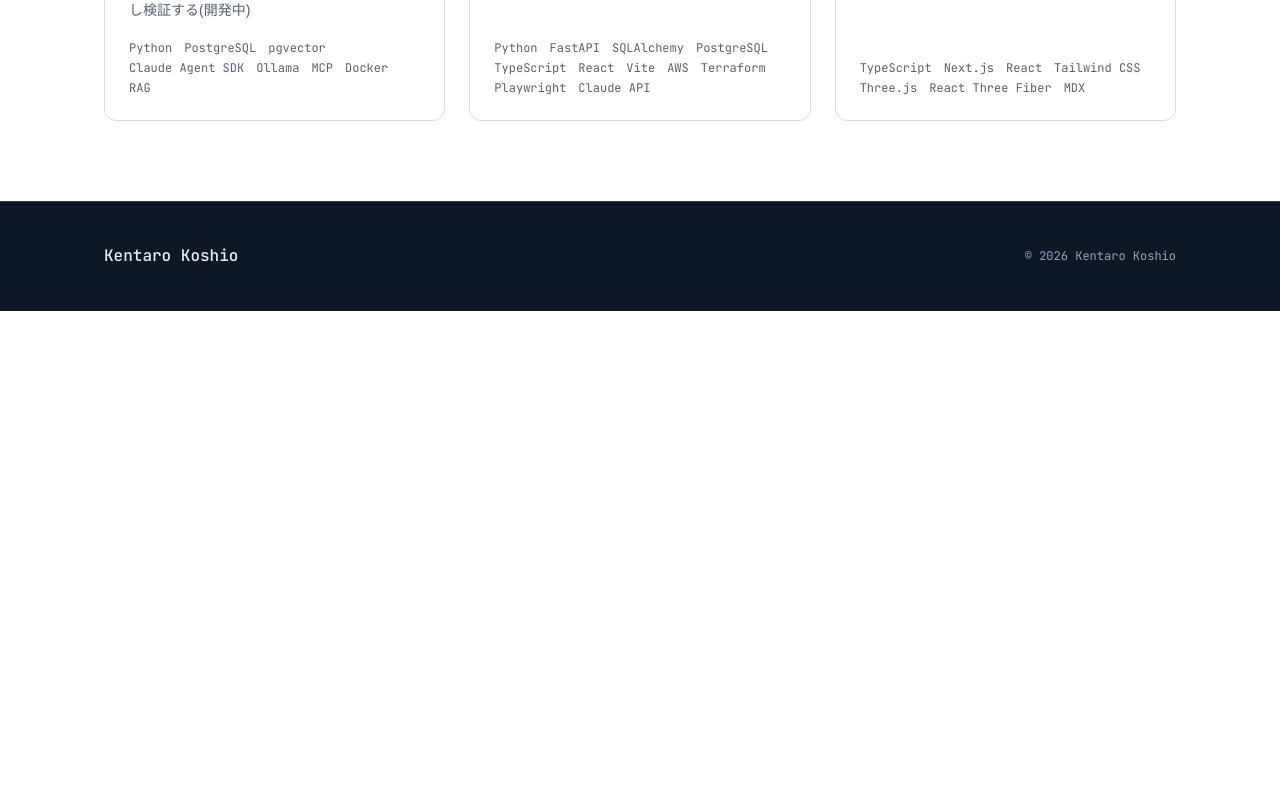
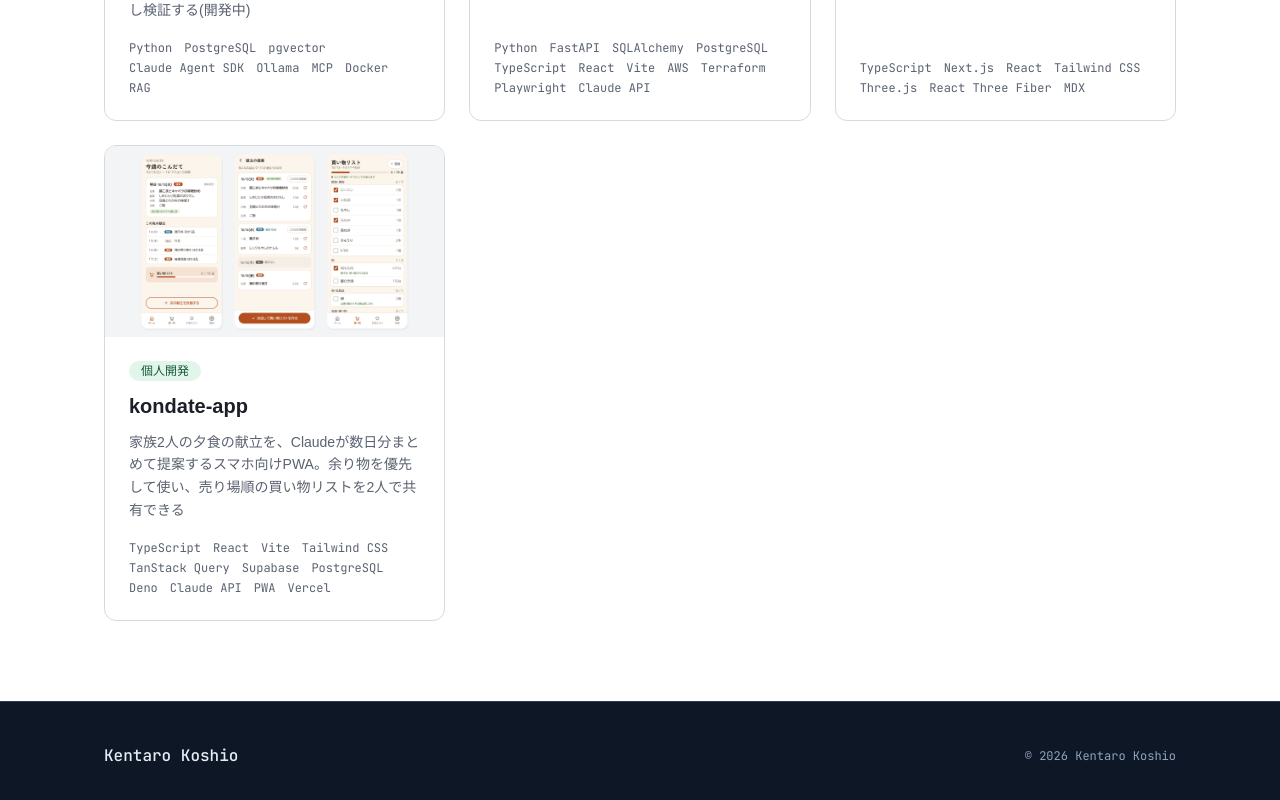
Before and after one commit to koshio123/portfolio, a Next.js app: page /projects in a window 1280 px wide. Shown: the part 1449-2249 px from the top of the page. Before the commit the page ends 1760 px from the top, so only its background shows below. Built offline with nearby package versions, Linux system fonts and the light colour scheme; a web font is replaced by a local one.

Commit message:
Projects: 個人開発に kondate-app を追加

```diff
--- a/content/projects.ts
+++ b/content/projects.ts
@@ -291,6 +291,68 @@ export const projects: Project[] = [
       "MDX",
     ],
   },
+  {
+    slug: "kondate-app",
+    title: "kondate-app",
+    kind: "personal",
+    summary:
+      "家族2人の夕食の献立を、Claudeが数日分まとめて提案するスマホ向けPWA。余り物を優先して使い、売り場順の買い物リストを2人で共有できる",
+    period: "2026.10 – 現在",
+    images: [
+      {
+        src: "/projects/kondate-app/screens.png",
+        alt: "ホーム、献立の提案、買い物リストの3画面のデザイン",
+        caption: "画面デザイン(左から ホーム、献立の提案、買い物リスト)",
+        width: 1600,
+        height: 900,
+      },
+    ],
+    problems: {
+      purpose: [
+        "数日分の夕食の献立を考えるのが負担になっている",
+        "冷蔵庫の余り物を使い切れず、品数の多い買い出しでは店内を行ったり来たりしてしまう",
+      ],
+      technical: [
+        "LLMによる献立生成は応答に時間がかかり、Edge Functionの実行時間の上限(150秒)に近づく",
+        "2人が同じ買い物リストを使い、電波の届かない店内でもチェックできるようにする",
+        "家族全員のアレルギーや苦手な食材を除いた献立を生成する",
+      ],
+    },
+    decisions: [
+      {
+        topic: "献立生成のモデル",
+        options: ["Claude Haiku 5.5", "Claude Sonnet 5.5", "Claude Opus 5.5"],
+        chosen: "Claude Sonnet 5.5",
+        reason: "同じ条件で3モデルを比較し、献立の質はOpusと同等、費用は約6割だったため",
+      },
+      {
+        topic: "生成の方式",
+        options: ["全日分を一括で生成", "2段階で生成"],
+        chosen: "2段階で生成",
+        reason:
+          "全日の献立の概要を先に作り、日ごとの材料と手順を並列で生成する。最大の応答時間が101秒から81秒に縮み、上限に余裕ができたため",
+      },
+      {
+        topic: "フロントエンド",
+        options: ["Next.js", "SvelteKit", "Flutter Web", "React + Vite(PWA)"],
+        chosen: "React + Vite(PWA)",
+        reason: "サーバー側の処理はSupabaseに寄せたので静的なSPAで足り、PWAの設定が最も少ないため",
+      },
+    ],
+    stack: [
+      "TypeScript",
+      "React",
+      "Vite",
+      "Tailwind CSS",
+      "TanStack Query",
+      "Supabase",
+      "PostgreSQL",
+      "Deno",
+      "Claude API",
+      "PWA",
+      "Vercel",
+    ],
+  },
 ];
 
 export const kindLabel: Record<ProjectKind, string> = {
```
Also changed, not shown: public/projects/kondate-app/screens.png (added).
